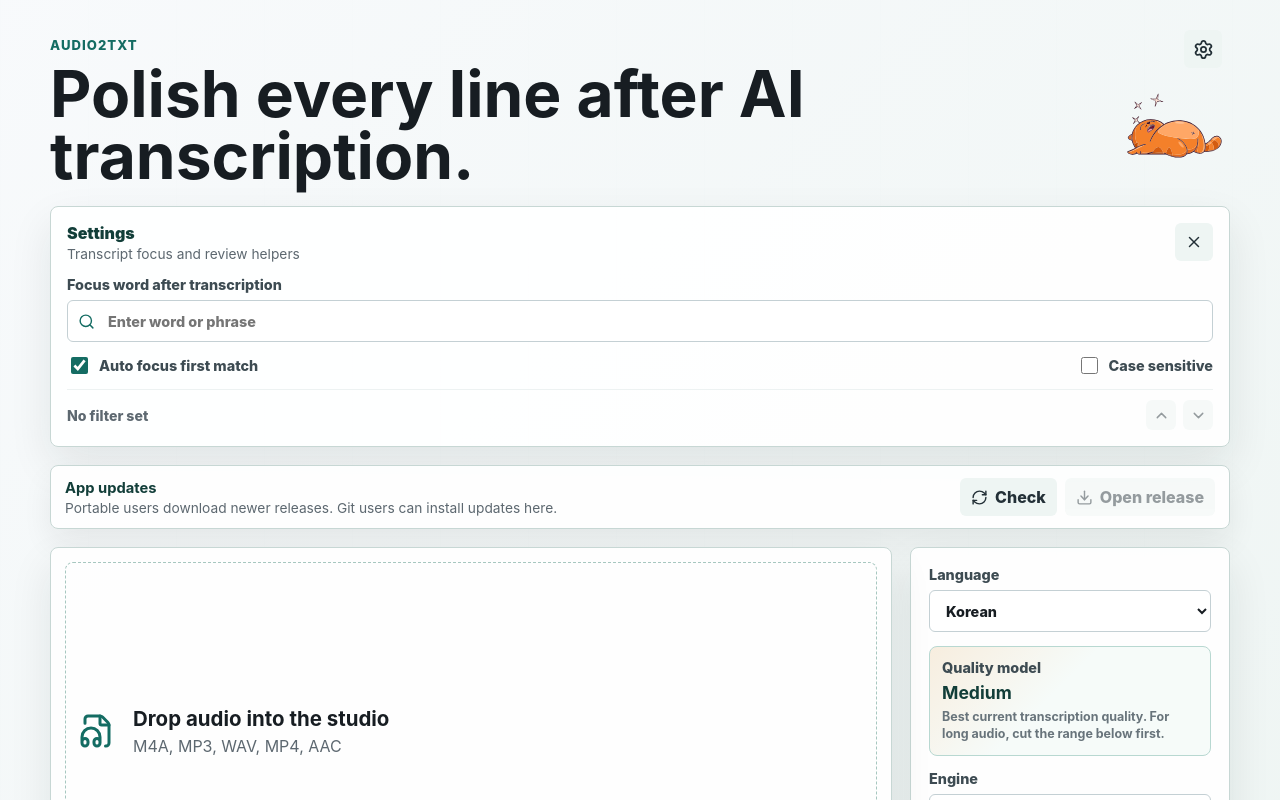
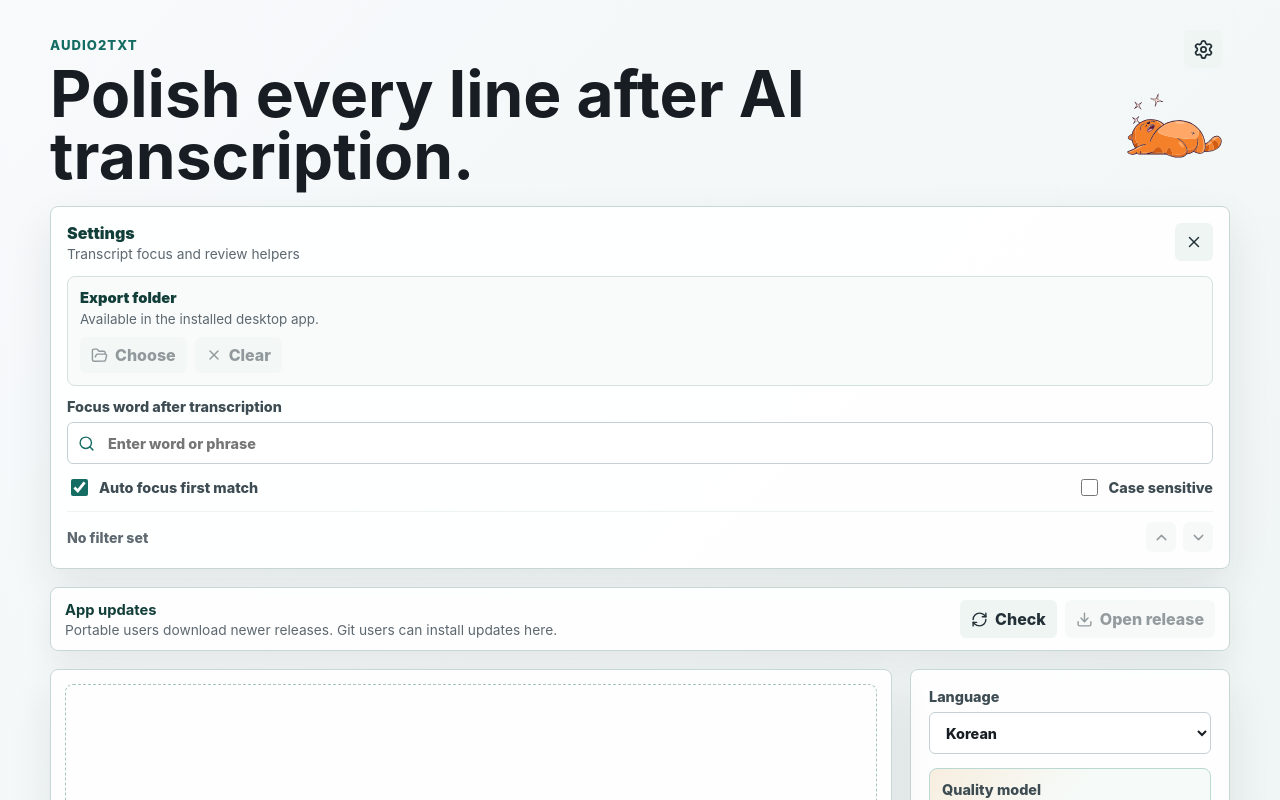
Before and after one commit to SHIM1999/Audio2txt, a React (Vite) app: page / in a window 1280 px wide. Both pictures are taken after a click on the button 1203 px from the left and 49 px from the top of the page. Shown: the top 800 px of the page. Built offline with nearby package versions, Linux system fonts and the light colour scheme.

Commit message:
Add desktop export folder setting

```diff
--- a/electron/preload.cjs
+++ b/electron/preload.cjs
@@ -2,6 +2,10 @@ const { contextBridge, ipcRenderer } = require('electron')
 
 contextBridge.exposeInMainWorld('audio2txtDesktop', {
   version: () => ipcRenderer.invoke('app:version'),
+  getExportFolder: () => ipcRenderer.invoke('settings:get-export-folder'),
+  chooseExportFolder: () => ipcRenderer.invoke('settings:choose-export-folder'),
+  clearExportFolder: () => ipcRenderer.invoke('settings:clear-export-folder'),
+  saveExportFile: (payload) => ipcRenderer.invoke('export:save-file', payload),
   checkForUpdates: () => ipcRenderer.invoke('updater:check'),
   downloadUpdate: () => ipcRenderer.invoke('updater:download'),
   restartToUpdate: () => ipcRenderer.invoke('updater:restart'),
--- a/src/App.css
+++ b/src/App.css
@@ -162,6 +162,61 @@ h2 {
 .find-setting {
   display: grid;
   gap: 12px;
+}
+
+.export-setting {
+  display: grid;
+  gap: 10px;
+  border: 1px solid #d4e3e0;
+  border-radius: 8px;
+  background: #f8fbfa;
+  padding: 12px;
+}
+
+.export-setting strong,
+.export-setting span,
+.export-setting p {
+  display: block;
+}
+
+.export-setting strong {
+  color: #123e39;
+  font-size: 0.92rem;
+  font-weight: 900;
+}
+
+.export-setting span {
+  margin-top: 4px;
+  color: #5d6870;
+  font-size: 0.84rem;
+  overflow-wrap: anywhere;
+}
+
+.export-setting p {
+  color: #146c63;
+  font-size: 0.84rem;
+  font-weight: 800;
+}
+
+.export-actions {
+  display: flex;
+  flex-wrap: wrap;
+  gap: 8px;
+}
+
+.export-actions button {
+  display: inline-flex;
+  align-items: center;
+  justify-content: center;
+  gap: 7px;
+  min-height: 36px;
+  border: 0;
+  border-radius: 6px;
+  background: #eef5f3;
+  color: #233037;
+  cursor: pointer;
+  font-weight: 800;
+  padding: 0 11px;
 }
 
 .search-input {
--- a/src/App.tsx
+++ b/src/App.tsx
@@ -7,6 +7,7 @@ import {
   Download,
   FileAudio,
   FileText,
+  FolderOpen,
   LoaderCircle,
   RefreshCw,
   Search,
@@ -62,6 +63,10 @@ declare global {
   interface Window {
     audio2txtDesktop?: {
       version: () => Promise<string>
+      getExportFolder: () => Promise<string>
+      chooseExportFolder: () => Promise<{ canceled?: boolean; exportFolder: string }>
+      clearExportFolder: () => Promise<{ exportFolder: string }>
+      saveExportFile: (payload: { filename: string; content: string | ArrayBuffer }) => Promise<{ ok?: boolean; path?: string; message?: string }>
       checkForUpdates: () => Promise<{ updateAvailable?: boolean; message?: string; version?: string }>
       downloadUpdate: () => Promise<{ ok?: boolean; message?: string }>
       restartToUpdate: () => Promise<void>
@@ -126,6 +131,8 @@ function App() {
   const [language, setLanguage] = useState('ko')
   const [device, setDevice] = useState('auto')
   const [isSettingsOpen, setIsSettingsOpen] = useState(false)
+  const [exportFolder, setExportFolder] = useState('')
+  const [exportStatus, setExportStatus] = useState('')
   const [findQuery, setFindQuery] = useState('')
   const [isFindCaseSensitive, setIsFindCaseSensitive] = useState(false)
   const [shouldAutoFocusMatch, setShouldAutoFocusMatch] = useState(true)
@@ -208,6 +215,8 @@ function App() {
     const desktop = window.audio2txtDesktop
     if (!desktop) return undefined
 
+    desktop.getExportFolder().then(setExportFolder).catch(() => setExportFolder(''))
+
     desktop.onUpdateAvailable((payload) => {
       setUpdateStatus((current) => ({
         currentVersion: current?.currentVersion || 'desktop',
@@ -256,6 +265,22 @@ function App() {
 
     return undefined
   }, [])
+
+  async function chooseExportFolder() {
+    if (!window.audio2txtDesktop) return
+
+    const payload = await window.audio2txtDesktop.chooseExportFolder()
+    setExportFolder(payload.exportFolder || '')
+    setExportStatus(payload.canceled ? '' : 'Export folder saved.')
+  }
+
+  async function clearExportFolder() {
+    if (!window.audio2txtDesktop) return
+
+    const payload = await window.audio2txtDesktop.clearExportFolder()
+    setExportFolder(payload.exportFolder || '')
+    setExportStatus('Export folder cleared.')
+  }
 
   function pickFile(nextFile?: File) {
     if (!nextFile) return
@@ -494,12 +519,29 @@ function App() {
     window.open(updateStatus.releaseUrl, '_blank', 'noopener,noreferrer')
   }
 
-  function exportTxt() {
+  async function saveOrDownload(blob: Blob, filename: string, textContent?: string) {
+    if (window.audio2txtDesktop && exportFolder) {
+      const content = textContent ?? await blob.arrayBuffer()
+      const payload = await window.audio2txtDesktop.saveExportFile({ filename, content })
+
+      if (!payload.ok) {
+        setError(payload.message || 'Could not save export file.')
+        return
+      }
+
+      setExportStatus(`Saved ${filename}`)
+      return
+    }
+
+    downloadBlob(blob, filename)
+  }
+
+  async function exportTxt() {
     if (!result) return
     const blob = new Blob([transcriptText], {
       type: 'text/plain;charset=utf-8',
     })
-    downloadBlob(blob, `${baseName}-timestamped.txt`)
+    await saveOrDownload(blob, `${baseName}-timestamped.txt`, transcriptText)
   }
 
   async function exportDocx() {
@@ -555,7 +597,7 @@ function App() {
     })
 
     const blob = await Packer.toBlob(doc)
-    downloadBlob(blob, `${baseName}-timestamped.docx`)
+    await saveOrDownload(blob, `${baseName}-timestamped.docx`)
   }
 
   return (
@@ -600,6 +642,28 @@ function App() {
             </div>
 
             <div className="find-setting">
+              <div className="export-setting">
+                <div>
+                  <strong>Export folder</strong>
+                  <span>
+                    {window.audio2txtDesktop
+                      ? exportFolder || 'No folder selected. Exports will use browser downloads.'
+                      : 'Available in the installed desktop app.'}
+                  </span>
+                </div>
+                <div className="export-actions">
+                  <button type="button" onClick={chooseExportFolder} disabled={!window.audio2txtDesktop}>
+                    <FolderOpen size={17} aria-hidden="true" />
+                    Choose
+                  </button>
+                  <button type="button" onClick={clearExportFolder} disabled={!window.audio2txtDesktop || !exportFolder}>
+                    <X size={16} aria-hidden="true" />
+                    Clear
+                  </button>
+                </div>
+                {exportStatus && <p>{exportStatus}</p>}
+              </div>
+
               <label>
                 Focus word after transcription
                 <div className="search-input">
```
Also changed, not shown: electron/main.cjs (+64 -0 lines).
